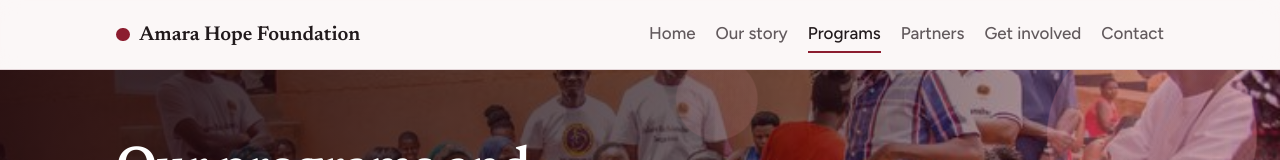
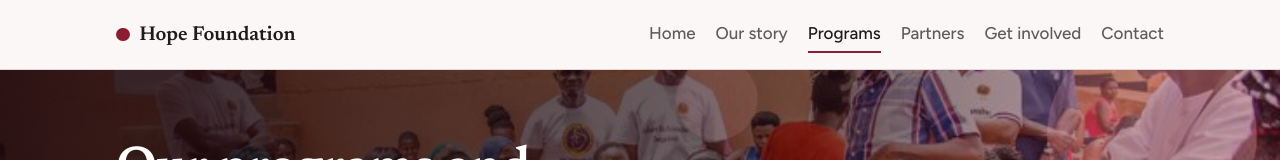
Before and after one commit to Marvytec/Foundation, a plain HTML site: page programs.html in a window 1280 px wide. Shown: the top 160 px of the page. Drawn offline with Linux system fonts and the light colour scheme.

Commit message:
Update title and brand name in programs.html

```diff
--- a/programs.html
+++ b/programs.html
@@ -4,7 +4,7 @@
 <head>
   <meta charset="utf-8">
   <meta name="viewport" content="width=device-width, initial-scale=1, viewport-fit=cover">
-  <title>Programs | Amara Hope Foundation</title>
+  <title>Programs | Hope Foundation</title>
   <link rel="preconnect" href="https://fonts.googleapis.com">
   <link
     href="https://fonts.googleapis.com/css2?family=Newsreader:opsz,wght@6..72,500;6..72,600&family=Figtree:wght@400;500;600&display=swap"
@@ -16,7 +16,7 @@
   <header>
     <div class="bar" aria-hidden="true"></div>
     <div class="wrap">
-      <a class="brand" href="index.html">Amara Hope Foundation</a>
+      <a class="brand" href="index.html">Hope Foundation</a>
       <button class="menu" type="button" aria-expanded="false" aria-controls="nav">Menu</button>
       <nav id="nav" aria-label="Main">
         <a href="index.html" data-link="home">Home</a>
```
